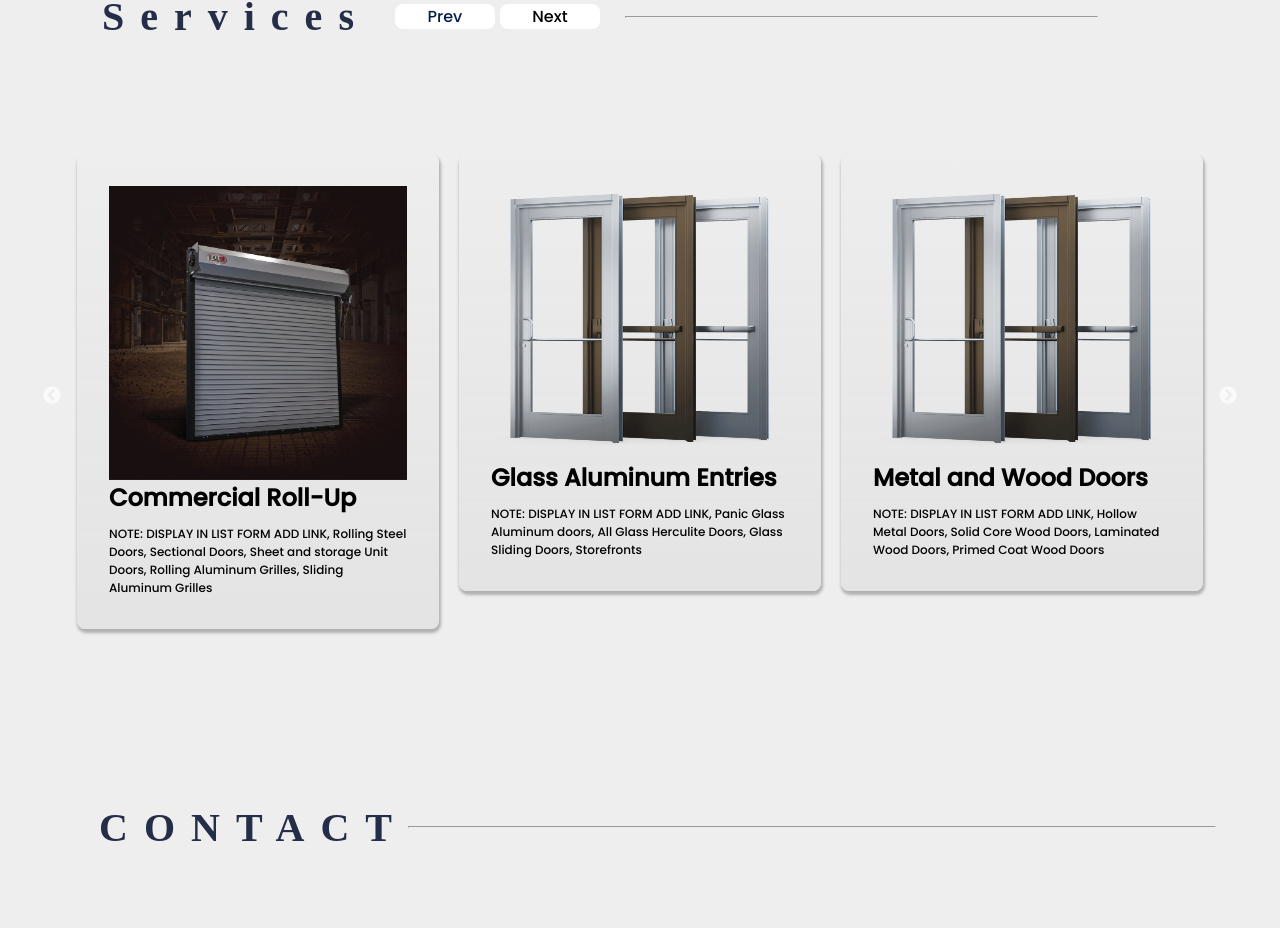
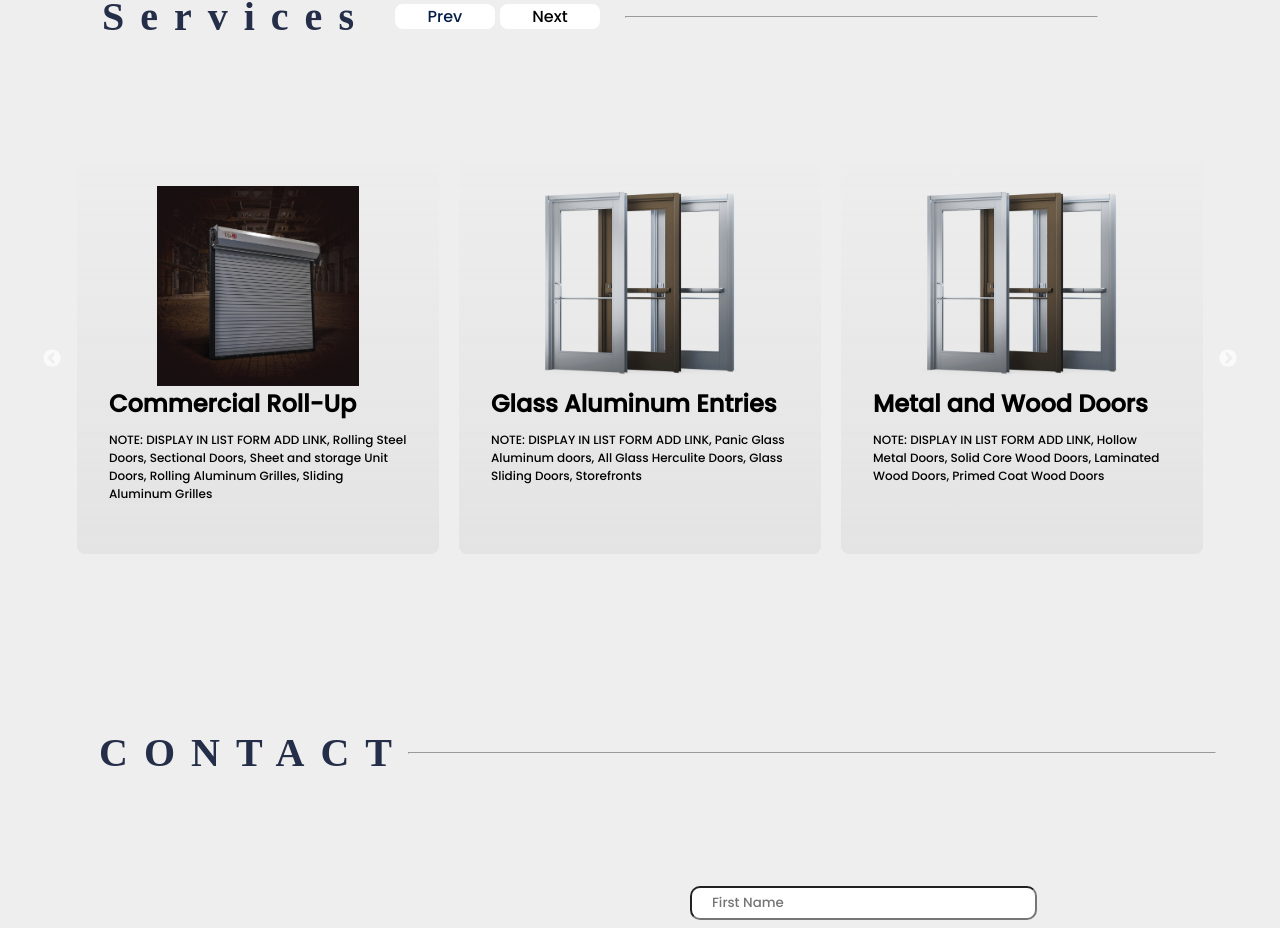
Before and after one commit to enakagawa21/vocal, a React (Create React App) app: page / in a window 1280 px wide. Shown: the part 1444-2372 px from the top of the page. Built offline with nearby package versions, Linux system fonts and the light colour scheme; a web font is replaced by a local one.

Commit message:
removed drop shaddow on service cards

```diff
--- a/src/components/doors/Data.js
+++ b/src/components/doors/Data.js
@@ -23,7 +23,7 @@ export const cardData = [
     {
         id: 4,
         title: "Specialty Doors",
-        linkImg: "images/hollowMetalDoors/homepageNewDoorsSet.jpeg",
+        linkImg: "images/hollowMetalDoors/HollowMetalDoors.webp",
         description:
             "NOTE: DISPLAY IN LIST FORM ADD LINK, Stainless Steel Doors, Fiber Glass Doors, Impact Doors, Fire Rated Metal and Wood Doors",
     },
--- a/src/components/doors/Doors.css
+++ b/src/components/doors/Doors.css
@@ -12,8 +12,8 @@
   border-radius: 8px;
   padding: 2rem;
   margin-bottom: 10px;
-  height: 100%;
-  box-shadow: 1px 3px 3px 1px #b1b1b1;
+  height: 400px;
+  /* box-shadow: 1px 3px 3px 1px #b1b1b1; */
   background-image: linear-gradient(
     rgba(255, 255, 255, 0),
     rgba(223, 223, 223, 0.7)
@@ -53,5 +53,6 @@
 }
 .card-top > img {
   width: 100%;
-  height: 100%;
+  max-height: 200px;
+  object-fit:contain;
 }
```
Also changed, not shown: public/images/hollowMetalDoors/HollowMetalDoors.webp (renamed from public/images/hollowMetalDoors/Hollow Metal Doors and Frames.webp).
